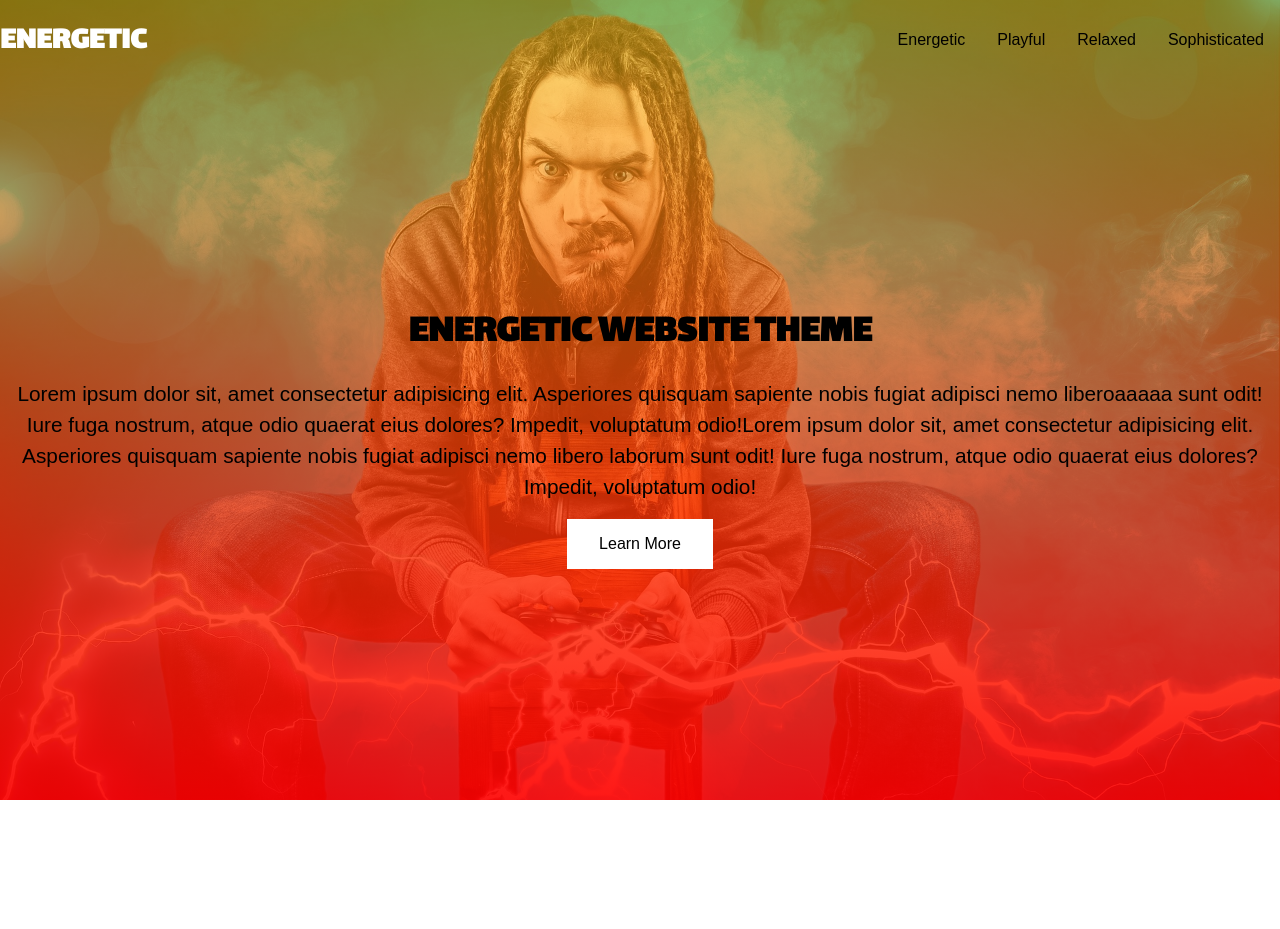
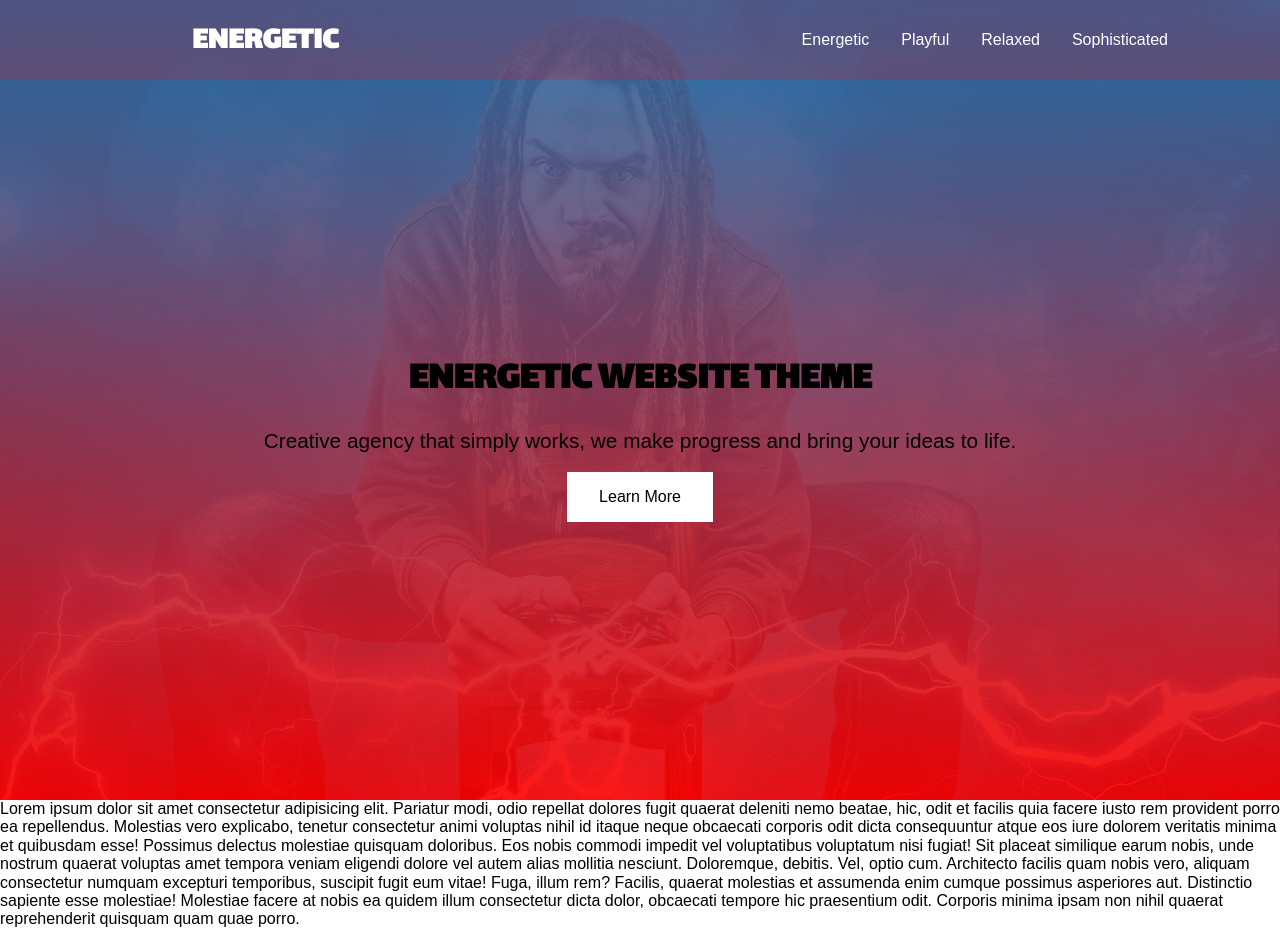
Before and after one commit to kiefergallant/TeamKuolKieferAntonDani, a plain HTML site: page kuol/energetic.html in a window 1280 px wide. Before the commit the page ends 800 px from the top, so only its background shows below. Drawn offline with Linux system fonts and the light colour scheme.

Commit message:
New navbar

```diff
--- a/kuol/energetic.html
+++ b/kuol/energetic.html
@@ -30,16 +30,21 @@
                     <h1 class="main__header">Energetic Website Theme</h1>
 
                     <p class="main__content">
-                        Lorem ipsum dolor sit, amet consectetur adipisicing elit. Asperiores quisquam sapiente nobis fugiat adipisci nemo liberoaaaaa sunt odit! Iure fuga nostrum,
-                        atque odio quaerat eius dolores? Impedit, voluptatum odio!Lorem ipsum dolor sit, amet consectetur adipisicing elit.
-                        Asperiores quisquam sapiente nobis fugiat adipisci nemo libero laborum sunt odit! Iure fuga nostrum,
-                        atque odio quaerat eius dolores? Impedit, voluptatum odio!
+                        Creative agency that simply works,
+we make progress and bring your ideas to life.
                     </p>
                     <a href="#" class="button">Learn More</a>
                 </section>
             </div>
     </div>
 
+    <section>
+        Lorem ipsum dolor sit amet consectetur adipisicing elit. Pariatur modi, odio repellat dolores fugit quaerat deleniti nemo beatae, hic, odit et facilis quia facere iusto rem provident porro ea repellendus.
+        Molestias vero explicabo, tenetur consectetur animi voluptas nihil id itaque neque obcaecati corporis odit dicta consequuntur atque eos iure dolorem veritatis minima et quibusdam esse! Possimus delectus molestiae quisquam doloribus.
+        Eos nobis commodi impedit vel voluptatibus voluptatum nisi fugiat! Sit placeat similique earum nobis, unde nostrum quaerat voluptas amet tempora veniam eligendi dolore vel autem alias mollitia nesciunt. Doloremque, debitis.
+        Vel, optio cum. Architecto facilis quam nobis vero, aliquam consectetur numquam excepturi temporibus, suscipit fugit eum vitae! Fuga, illum rem? Facilis, quaerat molestias et assumenda enim cumque possimus asperiores aut.
+        Distinctio sapiente esse molestiae! Molestiae facere at nobis ea quidem illum consectetur dicta dolor, obcaecati tempore hic praesentium odit. Corporis minima ipsam non nihil quaerat reprehenderit quisquam quam quae porro.
+    </section>
 
 </body>
 </html>
--- a/kuol/styles/styles.css
+++ b/kuol/styles/styles.css
@@ -36,7 +36,7 @@ ul {
         linear-gradient(
             /* rgba(0,255,210,0.9),
             rgba(2,155,210,0.9) */
-            rgba(255,210,0.9,0.5),
+            rgba(34,113,174,0.9),
             rgba(255,0,0,0.9)
             ),
         url(../images/hero2.jpg);
@@ -47,26 +47,27 @@ ul {
 
 }
 
-/* .wrapper {
-    margin:auto;
-    min-width:800px;
-} */
+
 
 .header {
     display:flex;
     justify-content:space-between;
     align-items:center;
     height:10vh;
+    background-color: rgba(255, 0, 0, 0.2);
 }
 
 .header__logo {
     font-family: "Lalezar";
     text-transform: uppercase;
     color:white;
+    margin-left:6em;
 }
 
 .nav {
     display:flex;
+    margin-right:6em;
+
 }
 
 .nav__list{
@@ -76,10 +77,12 @@ ul {
 
 .nav__item {
     padding:0 1em;
+    color:white;
+    transition: color 0.4s ease-in-out;
 }
 
 .nav__item:hover {
-    border-bottom:2px solid white;
+    color:red;
 }
 
 .main {
```
